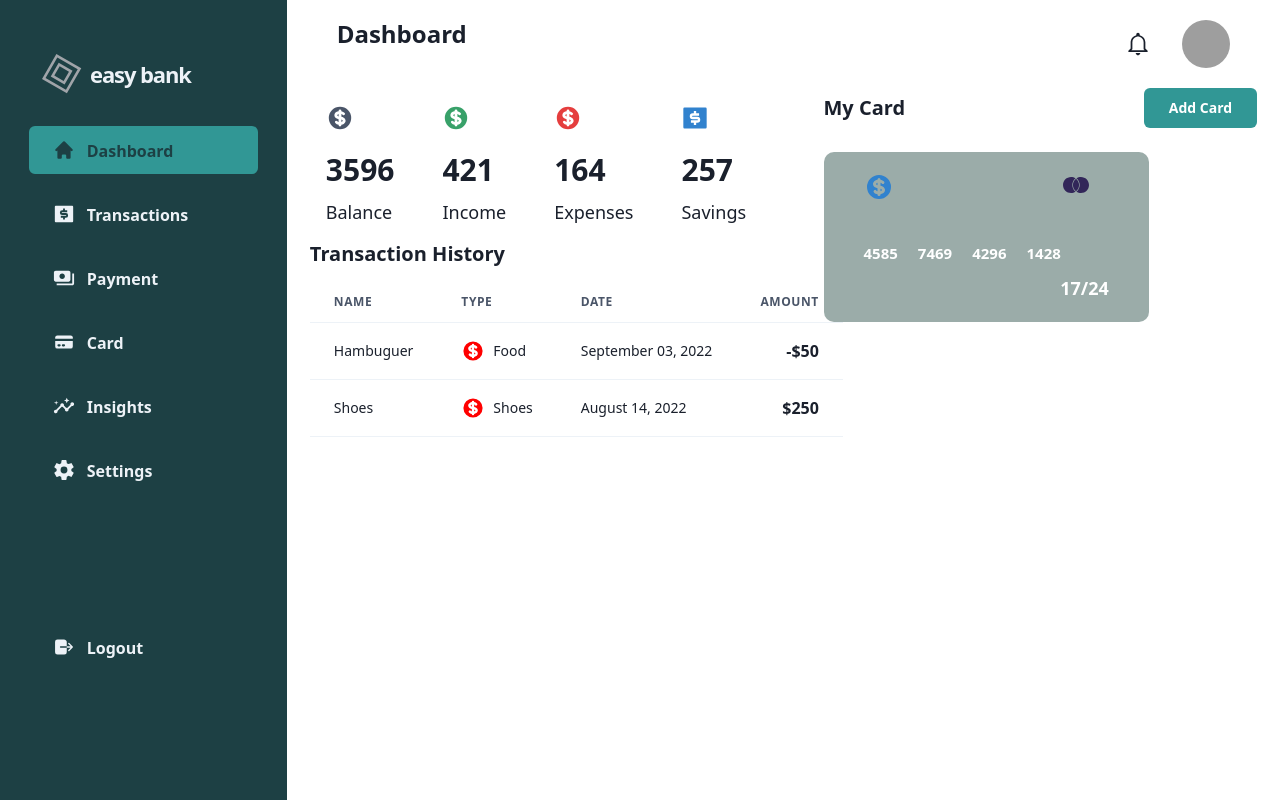
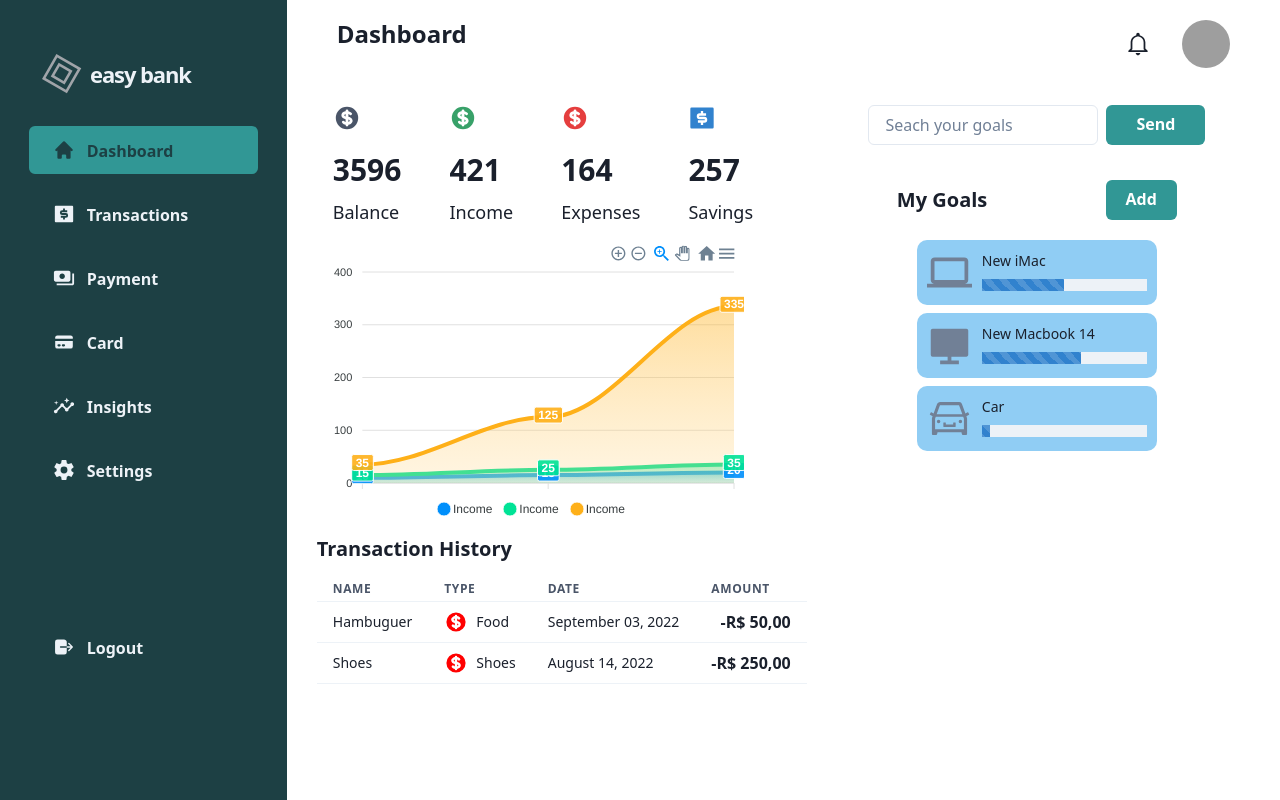
Before and after one commit to CleberWacheski/Easy-Bank, a Next.js app: page / in a window 1280 px wide. Built offline with nearby package versions, Linux system fonts and the light colour scheme; grey boxes are pictures that could not be loaded.

Commit message:
sytilisando o grafico

```diff
--- a/next.config.js
+++ b/next.config.js
@@ -2,6 +2,7 @@
 const nextConfig = {
   reactStrictMode: true,
   swcMinify: true,
+
 }
 
 module.exports = nextConfig
--- a/package.json
+++ b/package.json
@@ -12,9 +12,11 @@
     "@chakra-ui/react": "^2.3.1",
     "@emotion/react": "^11",
     "@emotion/styled": "^11",
+    "apexcharts": "^3.35.5",
     "framer-motion": "^6",
     "next": "12.2.5",
     "react": "18.2.0",
+    "react-apexcharts": "^1.4.0",
     "react-dom": "18.2.0",
     "react-icons": "^4.4.0"
   },
--- a/pages/_document.tsx
+++ /dev/null
@@ -1,17 +0,0 @@
-import { Html, Head, Main, NextScript } from 'next/document'
-
-export default function Document() {
-    return (
-        <Html>
-            <Head>
-                <link rel="preconnect" href="https://fonts.googleapis.com" />
-                <link rel="preconnect" href="https://fonts.gstatic.com" crossOrigin />
-                <link href="https://fonts.googleapis.com/css2?family=Roboto:wght@400;500;700&display=swap" rel="stylesheet" />
-            </Head>
-            <body>
-                <Main />
-                <NextScript />
-            </body>
-        </Html>
-    )
-}
--- a/pages/index.tsx
+++ b/pages/index.tsx
@@ -1,7 +1,8 @@
-import { Box, Flex, SimpleGrid } from "@chakra-ui/react";
-import { CardCredit } from "../src/components/CardCredit";
+import { Flex, SimpleGrid } from "@chakra-ui/react";
+import { ChartComponent } from "../src/components/ChartComponent";
 import { Header } from "../src/components/Header";
 import { MoneyInformationCard } from "../src/components/MoneyInformationCard";
+import { MyGoalsCard } from "../src/components/MyGoalsCard";
 import { NavigationBar } from "../src/components/NavigationBar";
 import { TransactionHistory } from "../src/components/TransactionHistory";
 
@@ -17,25 +18,25 @@ export default function Dashboard() {
             >
                 <Header />
                 <SimpleGrid
-                     columns={2}
-                     spacing={20}
+                    columns={2}
+                    spacing={20}
+                    px='3%'
                 >
                     <Flex
                         flexDir='column'
                         alignSelf='flex-start'
-                        ml='5%'
                     >
                         <MoneyInformationCard />
+                        <ChartComponent/>
                         <TransactionHistory />
 
                     </Flex>
                     <Flex
                         flexDir='column'
-                        alignSelf='flex-start'
-                        flex='1'
-                        mr='5%'
+                        // justifySelf='flex-end'
+                        pt='4%'
                     >
-                        <CardCredit/>
+                        <MyGoalsCard />
 
                     </Flex>
                 </SimpleGrid>
--- a/src/components/CardCredit/index.tsx
+++ /dev/null
@@ -1,78 +0,0 @@
-import { Box, Button, Flex, Heading, HStack, Icon, Text } from "@chakra-ui/react";
-import { HiCurrencyDollar } from "react-icons/hi";
-import { SiMastercard } from "react-icons/si";
-
-export function CardCredit() {
-    return (
-        <Flex
-            flexDirection='column'
-        >
-            <Flex
-
-                justifyContent='space-between'
-                align='center'
-            >
-                <Heading
-                    fontWeight='semibold'
-                    fontSize={20}
-                >
-                    My Card
-                </Heading>
-                <Button
-                    colorScheme='teal'
-                    fontSize={14}
-                    fontWeight='semibold'
-                    px='25px'
-                >
-                    Add Card
-                </Button>
-            </Flex>
-            <Flex
-                flexDir='column'
-                mt='24px'
-                bg='#9BACA9'
-                borderRadius='10'
-                py={5}
-                px={10}
-                w='75%'
-            >
-                <Flex
-                    justifyContent='space-between'
-                >
-                    <Icon
-                        as={HiCurrencyDollar}
-                        fontSize={30}
-                        color='blue.500'
-                    />
-                    <Icon
-                        as={SiMastercard}
-                        fontSize={26}
-                        color='purple.900'
-                        mr={5}
-                    />
-                </Flex>
-                <HStack
-                    mt={10}
-                    spacing={5}
-                    fontSize={15}
-                    fontWeight='semibold'
-                    color='white'
-                >
-                    <Text>4585</Text>
-                    <Text>7469</Text>
-                    <Text>4296</Text>
-                    <Text>1428</Text>
-                </HStack>
-                <Text
-                    alignSelf='flex-end'
-                    fontSize={18}
-                    fontWeight='semibold'
-                    color='white'
-                    mt='10px'
-                >
-                    17/24
-                </Text>
-            </Flex>
-        </Flex>
-    )
-}
--- /dev/null
+++ b/src/components/ChartComponent/index.tsx
@@ -0,0 +1,29 @@
+import dynamic from "next/dynamic"
+
+const Chart = dynamic(() => import('react-apexcharts'), {
+    ssr: false,
+})
+
+const series = [{ name: 'Income', data: [10, 15, 20] }, {name: 'Income', data: [15, 25, 35] }, {name: 'Income', data: [35, 125, 335] }]
+
+const options = {
+
+
+}
+
+export function ChartComponent() {
+    return (
+        <Chart
+            type="area"
+            height={280}
+            series={series}
+            options={{
+                xaxis : {
+                    labels : {
+                        show : false
+                    }
+                }
+            }}
+        />
+    )
+}
--- /dev/null
+++ b/src/components/MyGoalsCard/GoalsCardItem.tsx
@@ -0,0 +1,48 @@
+import { Flex, Icon, Progress, Stack, Text } from "@chakra-ui/react";
+import { ElementType } from "react";
+
+
+interface GoalsCardItemProps {
+    icon : ElementType;
+    name : string;
+    progressValue : number
+}
+
+
+export function GoalsCardItem({icon,name,progressValue} : GoalsCardItemProps) {
+
+    return (
+        <Flex
+            bg='blue.200'
+            borderRadius='10px'
+            p='10px'
+            gap='10px'
+            _hover={{
+                bg: 'blue.300'
+            }}
+        >
+            <Icon
+                fontSize={45}
+                color='gray.500'
+                as={icon}
+            />
+
+            <Stack
+                w='100%'
+            >
+                <Text
+                    fontSize={14}
+                    fontWeight='medium'
+                >
+                    {name}
+                </Text>
+                <Progress
+                    value={progressValue}
+                    hasStripe
+                    colorScheme='blue'
+                    size='md'
+                />
+            </Stack>
+        </Flex>
+    )
+}
--- /dev/null
+++ b/src/components/MyGoalsCard/index.tsx
@@ -0,0 +1,88 @@
+import { Button, Flex, Heading, HStack, Input ,theme} from "@chakra-ui/react";
+import { GoalsCardItem } from "./GoalsCardItem";
+import { MdOutlineComputer } from "react-icons/md";
+import { RiComputerFill } from "react-icons/ri";
+import { AiOutlineCar } from "react-icons/ai";
+
+export function MyGoalsCard() {
+    return (
+        <Flex
+            flexDir='column'
+            align='center'
+            justify='center'
+        >
+            <HStack>
+                <Input
+                    placeholder="Seach your goals"
+                    maxW='230px'
+                />
+                <Button
+                    px='30px'
+                    colorScheme='teal'
+                >
+                    Send
+                </Button>
+            </HStack>
+            <Flex
+                mt='15px'
+                w='75%'
+                p='20px'
+                justifyContent='space-between'
+                align='center'
+            >
+                <Heading
+                    fontSize={20}
+                    fontWeight='semibold'
+                >
+                    My Goals
+                </Heading>
+                <Button
+                    colorScheme='teal'
+                    px='20px'
+                >
+                    Add
+                </Button>
+            </Flex>
+            <Flex
+                flexDir='column'
+                w='60%'
+                gap='8px'
+                maxHeight='300px'
+                cursor='pointer'
+                overflow='auto'
+                px='8px'
+                css={{
+                    '&::-webkit-scrollbar': {
+                        width: '8px',
+                    },
+                    '&::-webkit-scrollbar-track': {
+                        width: '10px',
+                    },
+                    '&::-webkit-scrollbar-thumb': {
+                        background: theme.colors.blue[300],
+                        borderRadius: '24px',
+                    },
+                }}
+            >
+                <GoalsCardItem
+                    icon={MdOutlineComputer}
+                    name='New iMac'
+                    progressValue={50}
+                />
+                <GoalsCardItem
+                    icon={RiComputerFill}
+                    name='New Macbook 14'
+                    progressValue={60}
+                />
+                <GoalsCardItem
+                    icon={AiOutlineCar}
+                    name='Car'
+                    progressValue={5}
+                />
+
+
+            </Flex>
+
+        </Flex>
+    )
+}
--- /dev/null
+++ b/src/components/TransactionHistory/TransactionHistoryLineTable.tsx
@@ -0,0 +1,44 @@
+import { HStack, Icon, Td, Text, Tr } from "@chakra-ui/react";
+import { HiCurrencyDollar } from "react-icons/hi";
+import { switchColor } from "../../utils/switchColor";
+import {numberFormater} from '../../utils/numberFomater'
+
+interface LineTableProps {
+    title: string;
+    type: 'Income' | 'Expenses' | 'Savings'
+    category: string;
+    date: string;
+    value: number;
+}
+
+export function TransactionHistoryLineTable({ type, title, category, date, value }: LineTableProps) {
+
+    const color = switchColor(type)
+    const Value = (type === 'Income') ? numberFormater.format(value) : `-${numberFormater.format(value)}`
+
+    return (
+        <Tr
+            fontSize={14}
+        >
+            <Td>{title}</Td>
+            <Td>
+                <HStack>
+                    <Icon
+                        as={HiCurrencyDollar}
+                        color={color}
+                        fontSize={24}
+                    />
+                    <Text>{category}</Text>
+                </HStack>
+            </Td>
+            <Td>{date}</Td>
+            <Td
+                fontSize={16}
+                fontWeight='bold'
+                isNumeric
+            >
+                {Value}
+            </Td>
+        </Tr>
+    )
+}
--- a/src/components/TransactionHistory/index.tsx
+++ b/src/components/TransactionHistory/index.tsx
@@ -1,5 +1,6 @@
-import { Flex, Heading, HStack, Icon, Table, TableContainer, Td, Text, Th, Tr } from "@chakra-ui/react";
+import { Flex, Heading, HStack, Icon, Table, TableContainer, Tbody, Td, Text, Th, Thead, Tr } from "@chakra-ui/react";
 import { HiCurrencyDollar } from "react-icons/hi";
+import { TransactionHistoryLineTable } from "./TransactionHistoryLineTable";
 
 export function TransactionHistory() {
     return (
@@ -16,7 +17,10 @@ export function TransactionHistory() {
                 Transaction History
             </Heading>
             <TableContainer>
-                <Table>
+                <Table
+                    size='sm'
+                >
+                    <Thead>
                         <Tr
                             fontSize={14}
                         >
@@ -25,54 +29,23 @@ export function TransactionHistory() {
                             <Th>Date</Th>
                             <Th>Amount</Th>
                         </Tr>
-                    <Tr
-                        fontSize={14}
-                    >
-                        <Td>Hambuguer</Td>
-                        <Td>
-                            <HStack>
-                                <Icon
-                                    as={HiCurrencyDollar}
-                                    color='red'
-                                    fontSize={24}
+                    </Thead>
+                    <Tbody>
+                        <TransactionHistoryLineTable
+                            title="Hambuguer"
+                            category="Food"
+                            date="September 03, 2022"
+                            type="Expenses"
+                            value={50}
                         />
-                                <Text>Food</Text>
-                            </HStack>
-                        </Td>
-                        <Td>September 03, 2022</Td>
-                        <Td
-                            fontSize={16}
-                            fontWeight='bold'
-                            isNumeric
-                        >
-                            -$50
-                        </Td>
-                    </Tr>
-                    <Tr
-                        fontSize={14}
-                    >
-                        <Td>Shoes</Td>
-                        <Td>
-                            <HStack>
-                                <Icon
-                                    as={HiCurrencyDollar}
-                                    color='red'
-                                    fontSize={24}
+                        <TransactionHistoryLineTable
+                            title="Shoes"
+                            category="Shoes"
+                            date="August 14, 2022"
+                            type="Expenses"
+                            value={250}
                         />
-                                <Text>
-                                    Shoes
-                                </Text>
-                            </HStack>
-                        </Td>
-                        <Td>August 14, 2022</Td>
-                        <Td
-                            fontSize={16}
-                            fontWeight='bold'
-                            isNumeric
-                        >
-                            $250
-                        </Td>
-                    </Tr>
+                    </Tbody>
                 </Table>
             </TableContainer>
         </Flex>
--- /dev/null
+++ b/src/utils/numberFomater.ts
@@ -0,0 +1,4 @@
+export const numberFormater = new Intl.NumberFormat('pt-BR', {
+    style : 'currency',
+    currency : 'BRL'
+})
--- /dev/null
+++ b/src/utils/switchColor.ts
@@ -0,0 +1,16 @@
+
+enum types {
+    Income = 'Income',
+    Expenses = 'Expenses',
+    Savings = 'Savings'
+}
+
+export const switchColor = (type) => {
+
+    switch (type) {
+        case (types.Expenses) : return 'red'
+        case (types.Income) : return 'green'
+        case (types.Savings) : return 'blue'
+    }
+
+}
```
Also changed, not shown: 1 other file (tests, documents, lock files or other folders). Lines whose indentation alone changed are shown as unchanged.
